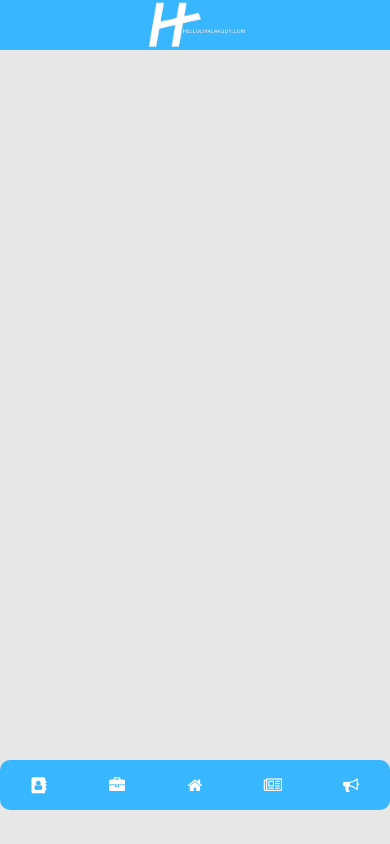
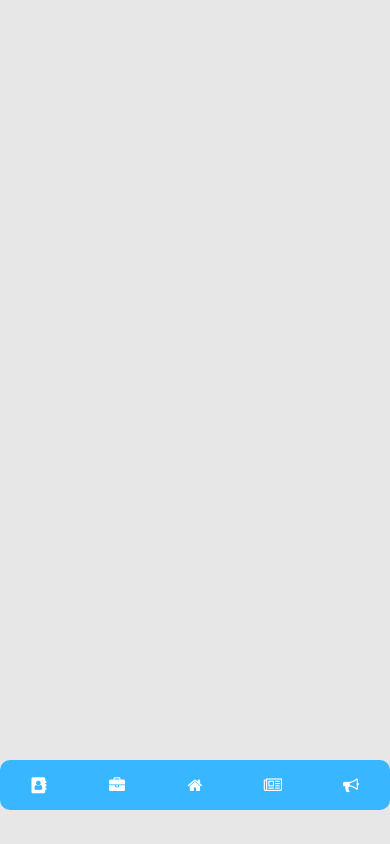
Before and after one commit to Maxmoneb/respo, a plain HTML site: page index.html in a window 390 px wide. Shown: the top 844 px of the page. Drawn offline with nearby package versions, Linux system fonts and the light colour scheme.

Commit message:
Update index.html

```diff
--- a/index.html
+++ b/index.html
@@ -45,9 +45,7 @@
     <i class="fa fa-bars"></i>
   </a>
 </div>
-<div class="mobile-nav">
-  <img src="images/hclogo.png">
-</div>
+
 
 <div class="fakebody"></div>
 
```
